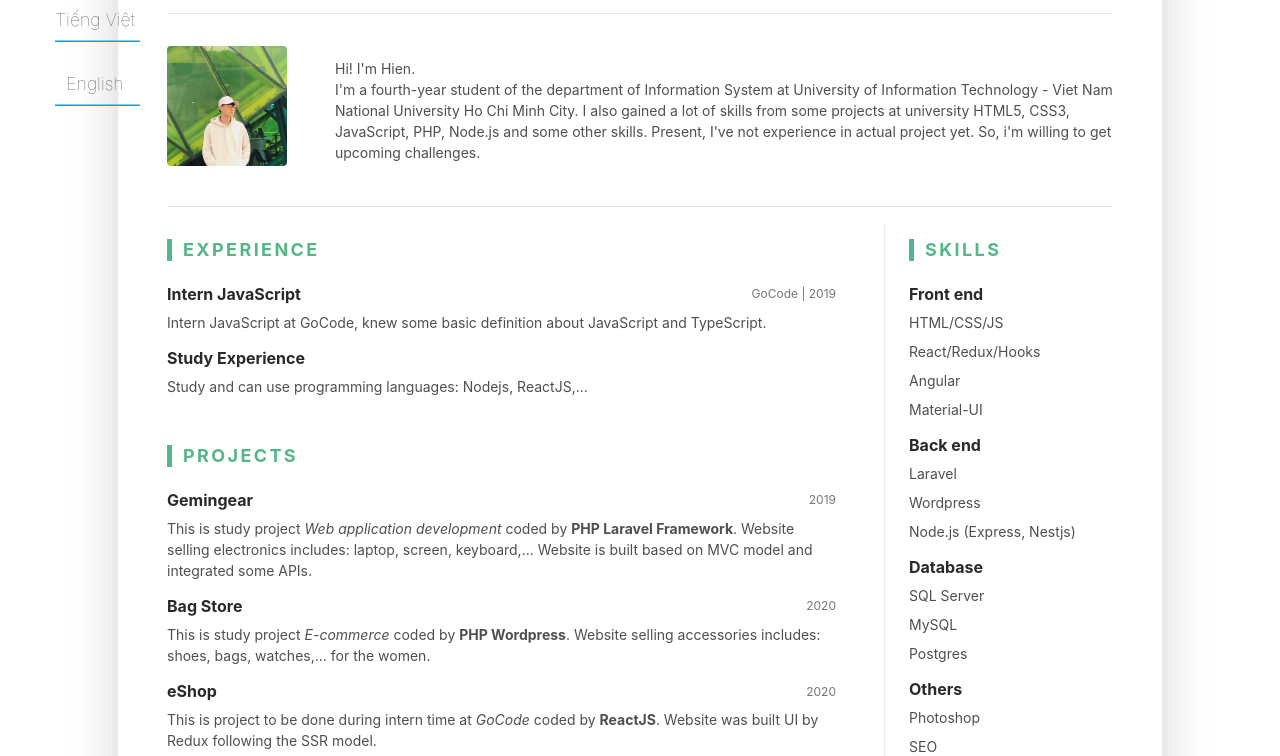
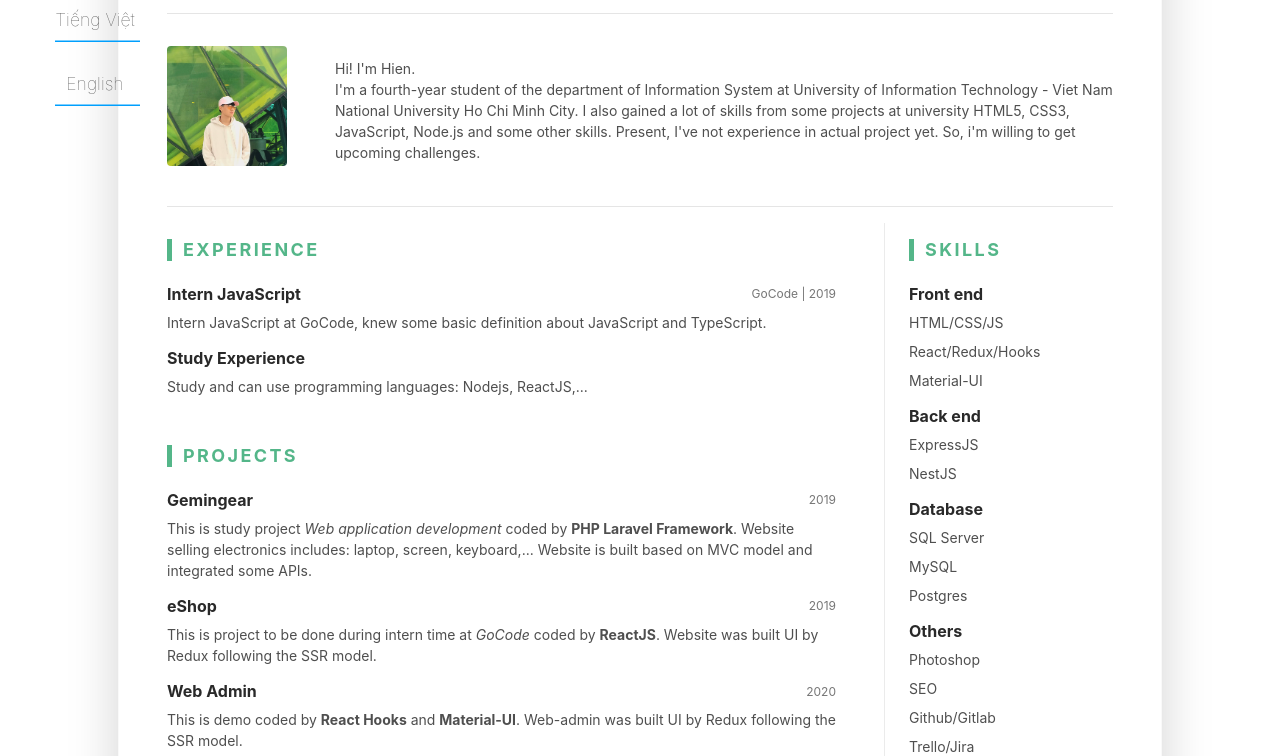
Before and after one commit to trannguyenanhhien/trannguyenanhhien.github.io, a plain HTML site: page index.html in a window 1280 px wide. Shown: the part 196-952 px from the top of the page. Drawn offline with Linux system fonts and the light colour scheme.

Commit message:
Update index.html

```diff
--- a/index.html
+++ b/index.html
@@ -111,7 +111,7 @@
 							<p class="mb-0">Xin chào! Tôi là Hiển.<br>
 								Tôi là sinh viên năm 4 ngành Hệ thống Thông tin tại Đại học Công nghệ thông tin
 								- Đại học Quốc Gia Thành phố Hồ Chí Minh.
-								Tôi đã đạt được nhiều kỹ năng từ một vài đồ án môn học bao gồm HTML5, CSS3, JavaScript, PHP, Node.js và vài kỹ năng khác.
+								Tôi đã đạt được nhiều kỹ năng từ một vài đồ án môn học bao gồm HTML5, CSS3, JavaScript, Node.js và vài kỹ năng khác.
 								Hiện tại, tôi chưa có kinh nghiệm ở các dự án thực tế.
 								Vì vậy, tôi mong sẽ được đón nhận những thử thách mới trong thời gian sắp tới.  </p>
 						</div><!--//media-body-->
@@ -119,7 +119,7 @@
 							<p class="mb-0">Hi! I'm Hien.<br>
 								I'm a fourth-year student of the department of Information System at University of Information Technology
 								 - Viet Nam National University Ho Chi Minh City.
-								 I also gained a lot of skills from some projects at university HTML5, CSS3, JavaScript, PHP, Node.js and some other skills.
+								 I also gained a lot of skills from some projects at university HTML5, CSS3, JavaScript, Node.js and some other skills.
 								 Present, I've not experience in actual project yet.
 								So, i'm willing to get upcoming challenges.
 							</p>
@@ -191,23 +191,8 @@
 								</div><!--//item-->
 								<div class="item">
 									<div class="item-heading row align-items-center mb-2">
-										<h4 class="item-title col-12 col-md-6 col-lg-8 mb-2 mb-md-0">Bag Store</h4>
-										<div class="item-meta col-12 col-md-6 col-lg-4 text-muted text-left text-md-right">2020</div>
-
-									</div>
-									<div class="item-content">
-										<p class="vi">Đây là đồ án môn học <i>Thương mại điện tử</i> được viết bằng ngôn ngữ <strong>PHP Wordpress</strong>.
-											Website bán phụ kiện thời trang bao gồm: giày dép, túi xách, đồng hồ,... cho phụ nữ.
-										</p>
-										<p class="en">This is study project <i>E-commerce</i> coded by <strong>PHP Wordpress</strong>.
-											Website selling accessories includes: shoes, bags, watches,... for the women.
-										</p>
-									</div>
-								</div><!--//item-->
-								<div class="item">
-									<div class="item-heading row align-items-center mb-2">
 										<h4 class="item-title col-12 col-md-6 col-lg-8 mb-2 mb-md-0">eShop</h4>
-										<div class="item-meta col-12 col-md-6 col-lg-4 text-muted text-left text-md-right">2020</div>
+										<div class="item-meta col-12 col-md-6 col-lg-4 text-muted text-left text-md-right">2019</div>
 
 									</div>
 									<div class="item-content">
@@ -222,6 +207,24 @@
 										</p> -->
 									</div>
 								</div><!--//item-->
+								<div class="item">
+									<div class="item-heading row align-items-center mb-2">
+										<h4 class="item-title col-12 col-md-6 col-lg-8 mb-2 mb-md-0">Web Admin</h4>
+										<div class="item-meta col-12 col-md-6 col-lg-4 text-muted text-left text-md-right">2020</div>
+
+									</div>
+									<div class="item-content">
+										<p class="vi">Đây là demo được viết bằng <strong>React Hooks</strong> và <strong>Material-UI</strong>.
+											Web-admin được thiết kế giao diện bằng Redux theo mô hình SSR.
+										</p>
+										<p class="en">This is demo coded by <strong>React Hooks</strong> and <strong>Material-UI</strong>.
+											Web-admin was built UI by Redux following the SSR model.
+										</p>
+										<p>
+											Website: <a href="https://github.com/trannguyenanhhien/fe-webadmin">https://github.com/trannguyenanhhien/fe-webadmin</a>
+										</p>
+									</div>
+								</div><!--//item-->
 							</section><!--//project-section-->
 						</div><!--//resume-main-->
 						<aside class="resume-aside col-12 col-lg-4 col-xl-3 px-lg-4 pb-lg-4">
@@ -233,16 +236,14 @@
 									<ul class="list-unstyled resume-skills-list">
 										<li class="mb-2">HTML/CSS/JS</li>
 										<li class="mb-2">React/Redux/Hooks<li>
-										<li class="mb-2">Angular<li>
 										<li class="mb-2">Material-UI</li>
 										</ul>
 									</div><!--//item-->
 									<div class="item">
 										<h4 class="item-title">Back end</h4>
 										<ul class="list-unstyled resume-skills-list">
-											<li class="mb-2">Laravel</li>
-											<li class="mb-2">Wordpress<li>
-											<li class="mb-2">Node.js (Express, Nestjs)<li>
+											<li class="mb-2">ExpressJS</li>
+											<li class="mb-2">NestJS<li>
 											</ul>
 										</div><!--//item-->
 									<div class="item">
@@ -259,8 +260,8 @@
 										<ul class="list-unstyled resume-skills-list">
 											<li class="mb-2">Photoshop</li>
 											<li class="mb-2">SEO<li>
-											<li class="mb-2">Github<li>
-											<li class="mb-2">Trello<li>
+											<li class="mb-2">Github/Gitlab<li>
+											<li class="mb-2">Trello/Jira<li>
 											</ul>
 										</div><!--//item-->
 									</section><!--//skills-section-->
```
